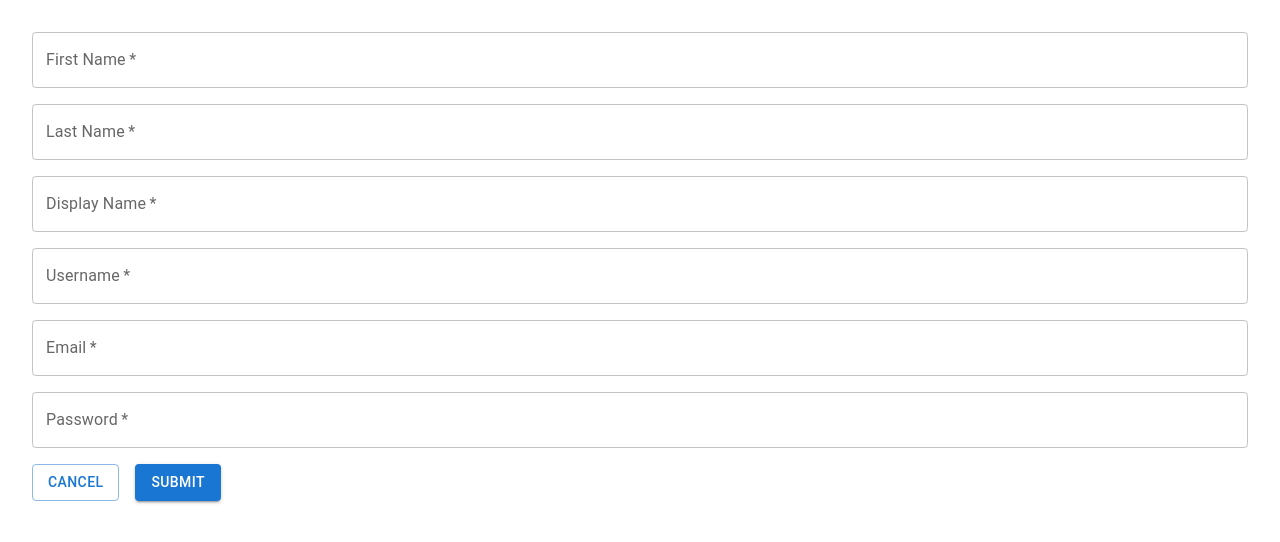
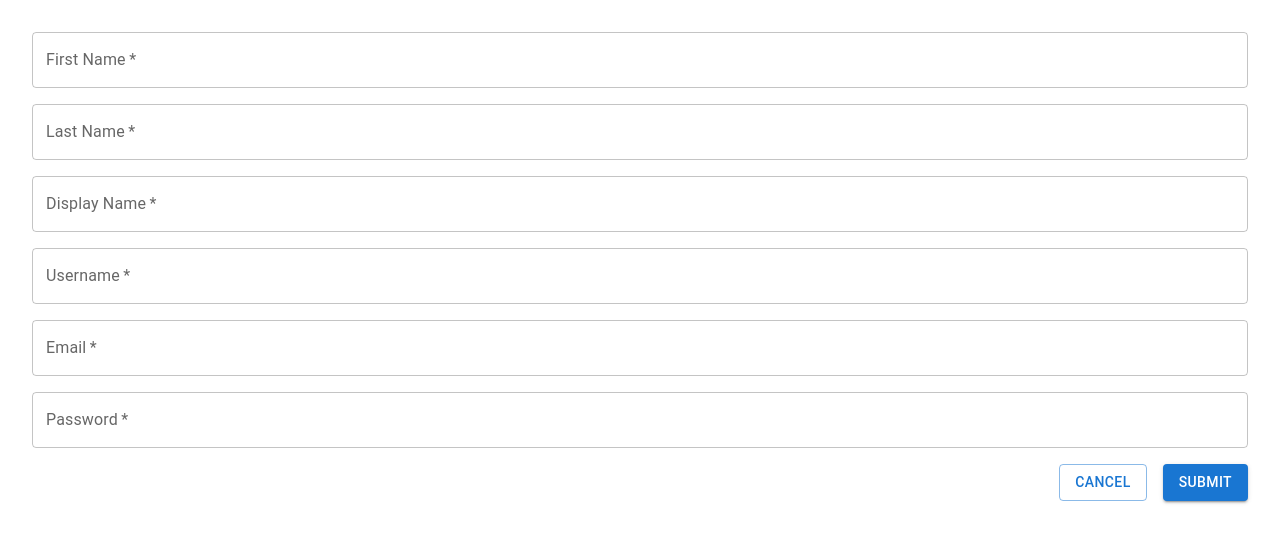
Before and after one commit to maxratchathon/mapboss-frontend, a Next.js app: page /users in a window 1280 px wide. Shown: the top 542 px of the page. Built offline with nearby package versions, Linux system fonts and the light colour scheme.

Commit message:
fix: flex style

```diff
--- a/src/pages/users/index.tsx
+++ b/src/pages/users/index.tsx
@@ -120,7 +120,11 @@ const UserPage = () => {
           InputLabelProps={{ shrink: !!user?.password || !!watch("password") }}
         />
         <Box
-          sx={{ display: "flex", justifyContent: "space-between", gap: "1rem" }}
+          sx={{
+            display: "flex",
+            justifyContent: userId ? "space-between" : "flex-end",
+            gap: "1rem",
+          }}
         >
           {userId ? (
             <Button
```
